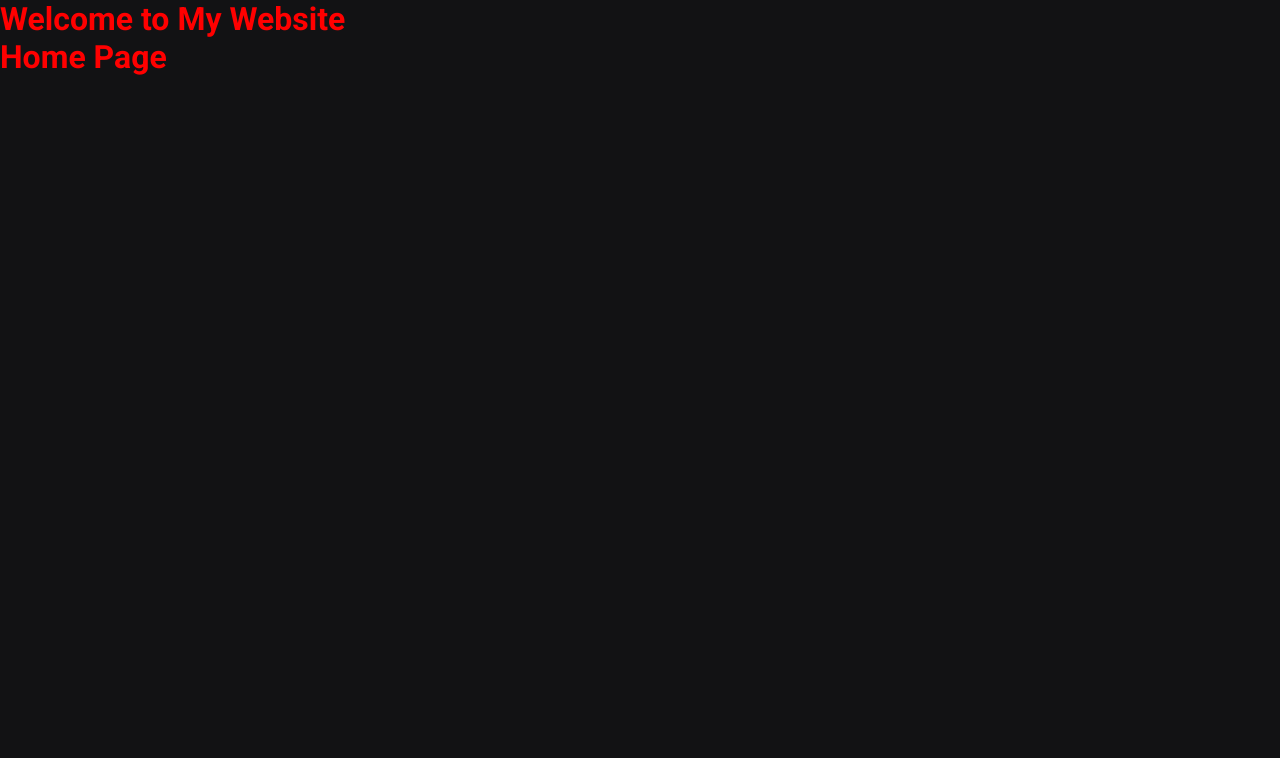
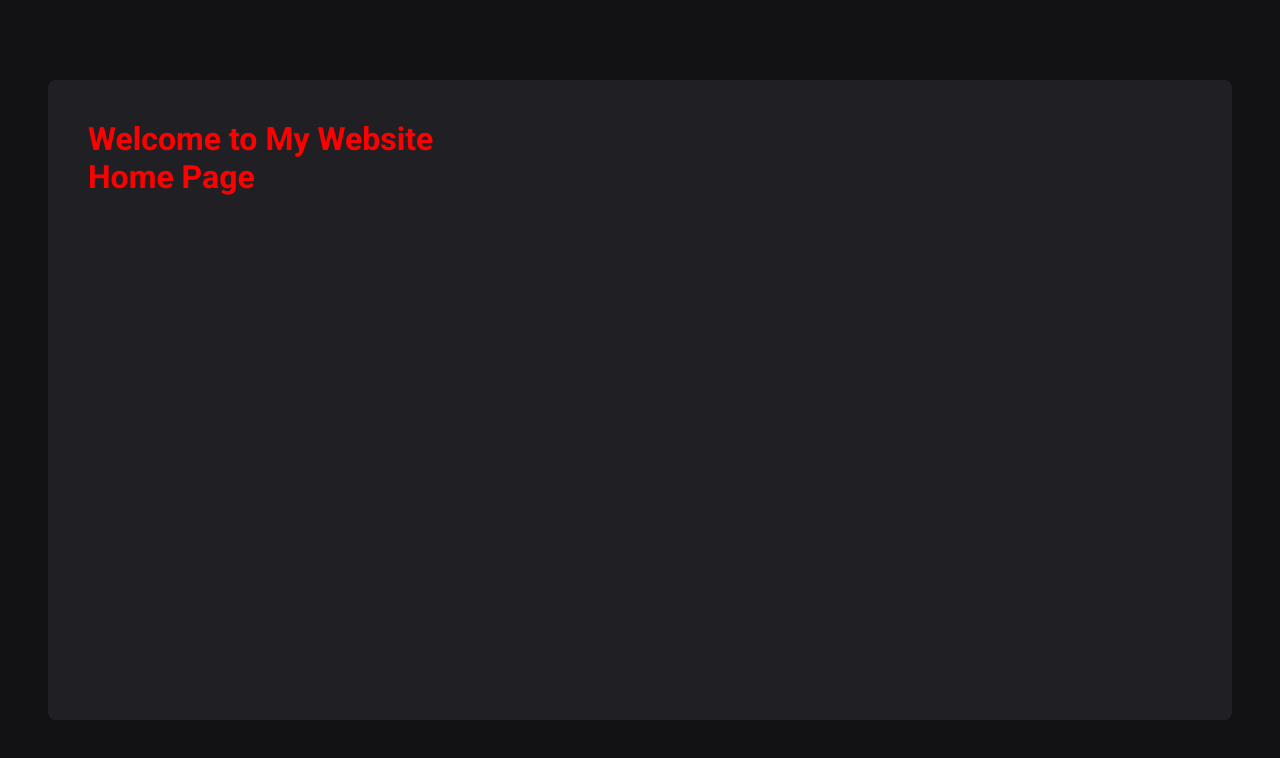
Before and after one commit to Lucas-Caracoci/Timer, a React (Vite) app: page / in a window 1280 px wide. Shown: the top 758 px of the page. Built offline with nearby package versions, Linux system fonts and the light colour scheme.

Commit message:
estilização layout

```diff
--- a/src/layout/DefaultLayout.tsx
+++ b/src/layout/DefaultLayout/index.tsx
@@ -1,11 +1,12 @@
 import { Outlet } from "react-router-dom";
-import Header from "../components/Header";
+import Header from "../../components/Header";
+import { LayoutContainer } from "./styles";
 
 export default function DefaultLayout() {
   return (
-        <div>
+        <LayoutContainer>
             <Header />
             <Outlet />
-        </div>
+        </LayoutContainer>
   );
 }
--- /dev/null
+++ b/src/layout/DefaultLayout/styles.ts
@@ -0,0 +1,14 @@
+import styled from "styled-components";
+
+export const LayoutContainer = styled.div`
+
+    max-width: 74rem;
+    height: calc(100vh - 10rem);
+    margin: 5rem auto;
+    padding: 2.5rem;
+
+    background-color: ${props => props.theme['gray-800']};
+    border-radius: 8px;
+    display: flex;
+    flex-direction: column;
+`;
```
Also changed, not shown: src/components/Header/index.tsx (renamed from src/components/Header.tsx), src/components/Header/style.ts (added).
